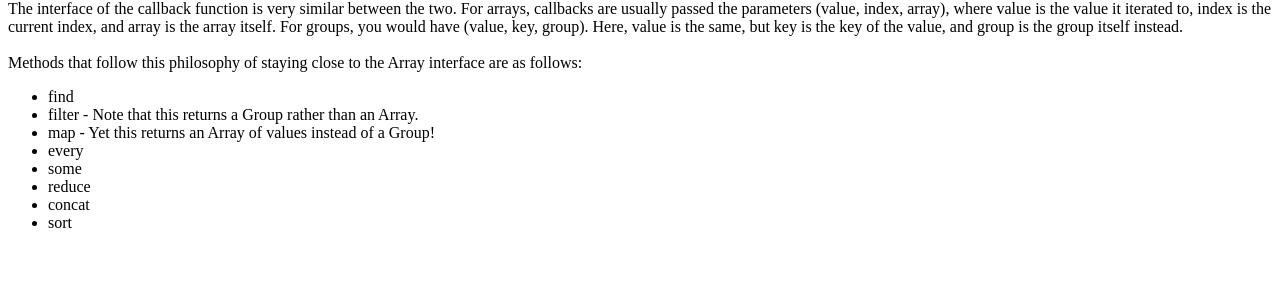
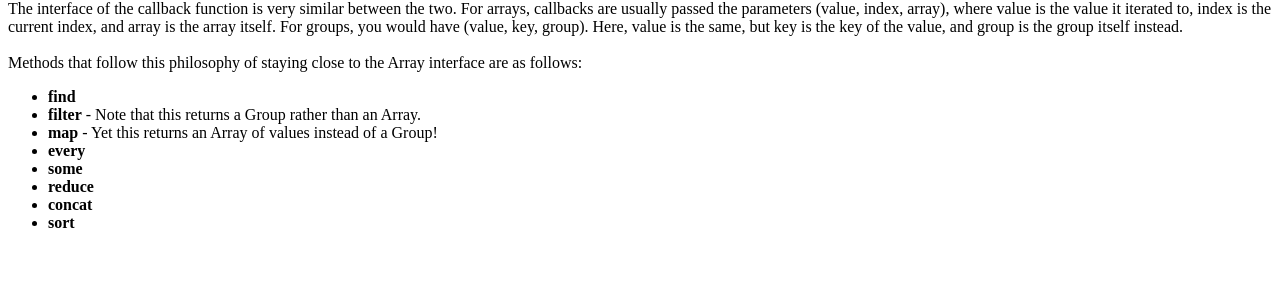
Before and after one commit to aidenybai/grumpy, a website: page docs/content/examples.html in a window 1280 px wide. Shown: the part 431-713 px from the top of the page. Drawn offline with Linux system fonts and the light colour scheme.

Commit message:
Update examples.html

```diff
--- a/docs/content/examples.html
+++ b/docs/content/examples.html
@@ -77,14 +77,14 @@ The interface of the callback function is very similar between the two. For arra
 Methods that follow this philosophy of staying close to the Array interface are as follows:
 <br>
 <ul>
-    <li>find</li>
-    <li>filter - Note that this returns a Group rather than an Array.</li>
-    <li>map - Yet this returns an Array of values instead of a Group!</li>
-    <li>every</li>
-    <li>some</li>
-    <li>reduce</li>
-    <li>concat</li>
-    <li>sort</li>
+    <li><b>find</b></li>
+    <li><b>filter</b> - Note that this returns a Group rather than an Array.</li>
+    <li><b>map</b> - Yet this returns an Array of values instead of a Group!</li>
+    <li><b>every</b></li>
+    <li><b>some</b></li>
+    <li><b>reduce</b></li>
+    <li><b>concat</b></li>
+    <li><b>sort</b></li>
 </ul>
                     <br>
                     <h3 class="no-space-top">Converting to Array</h3>
@@ -98,7 +98,7 @@ group.keyArray(); // Not computed again the second time, it is cached!
                     </code></pre>
                     <br>
                     Many people use array way too much! This leads to unneeded caching of data and confusing code. Before you use array or similar, ask yourself if whatever you are trying to do can't be done with the given Map or Group methods or with a for-of loop.
-                    <br>
+                    <br><br>
                     <h3 class="no-space-top">Extra Utilities</h3>
                     <p>Some methods are not from Array and are instead completely new to standard JavaScript.</p>
                     <pre><code>
@@ -115,7 +115,7 @@ group.sift(user => user.foo === 'bar'); // Removes from the group anything that
                     </code></pre>
                     <br>
                     A more complicated method is partition, which splits a collection into two, based on a certain criteria. You can think of it as two filters, but done at the same time:
-                    <br>
+                    <br><br>
                     <pre><code>
 const [foo, bar] = group.partition(user => user.baz);
 
```
